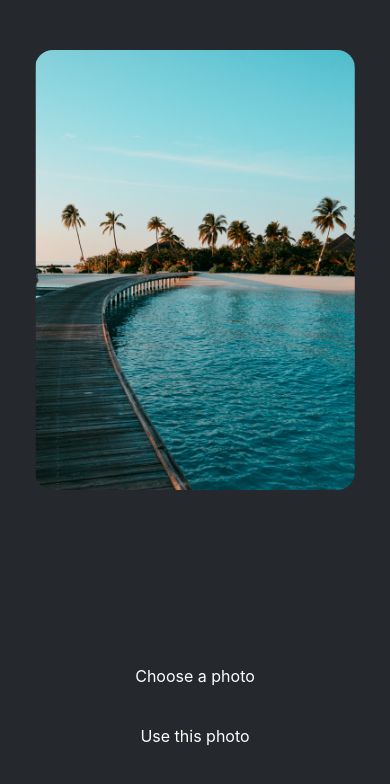
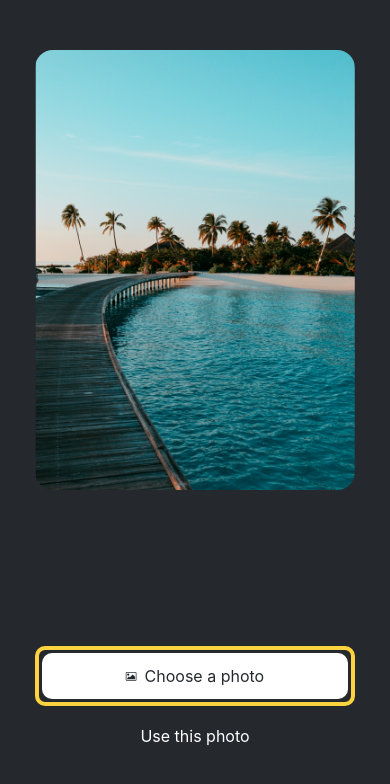
Before and after one commit to wmz786/StickerSmash, a React Native app: screen / in a window 390 px wide. Shown: the top 784 px of the page. Built offline with nearby package versions, Linux system fonts and the light colour scheme.

Commit message:
enhance the reusable button component

```diff
--- a/App.js
+++ b/App.js
@@ -12,7 +12,7 @@
         <ImageViewer imageSource={placeholderImage} />
       </View>
       <View style={styles.footerContainer}>
-        <Button label={"Choose a photo"} />
+        <Button label={"Choose a photo"} theme={"primary"} />
         <Button label={"Use this photo"} />
       </View>
       <StatusBar style="auto" />
--- a/components/Button.js
+++ b/components/Button.js
@@ -1,7 +1,32 @@
 import { Pressable, StyleSheet, Text, View } from "react-native";
-import React from "react";
+import FontAowesome from "@expo/vector-icons/FontAwesome";
 
-const Button = ({ label }) => {
+const Button = ({ label, theme }) => {
+  if (theme === "primary") {
+    return (
+      <View
+        style={[
+          styles.buttonContainer,
+          { borderWidth: 4, borderColor: "#ffd33d", borderRadius: 10 },
+        ]}
+      >
+        <Pressable
+          style={[styles.button, { backgroundColor: "#fff" }]}
+          onPress={() => alert("you pressed the button")}
+        >
+          <FontAowesome
+            name="picture-o"
+            size={10}
+            color="#25292e"
+            style={styles.buttonIcon}
+          />
+          <Text style={[styles.buttonLabel, { color: "#25292e" }]}>
+            {label}
+          </Text>
+        </Pressable>
+      </View>
+    );
+  }
   return (
     <View style={styles.buttonContainer}>
       <Pressable
```
